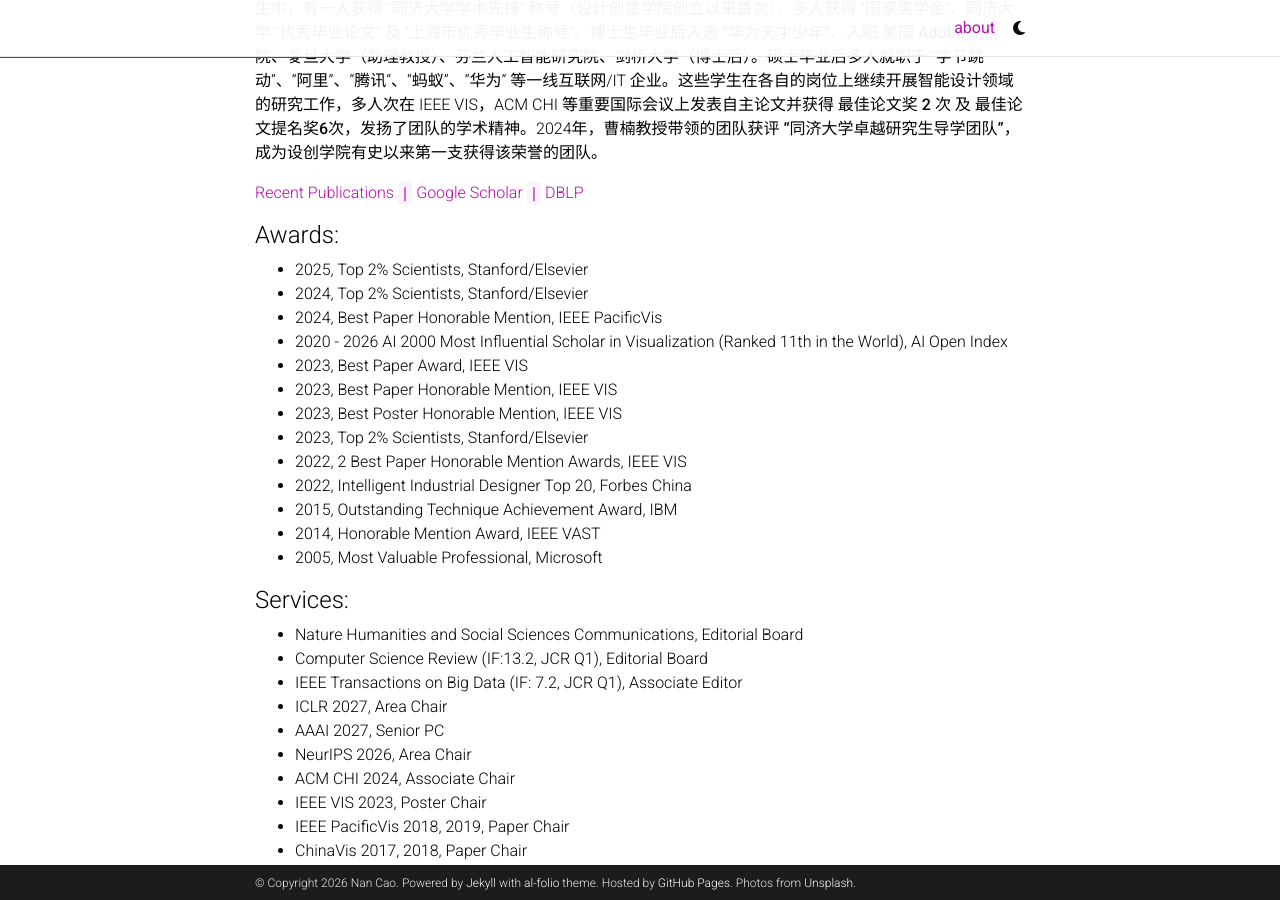
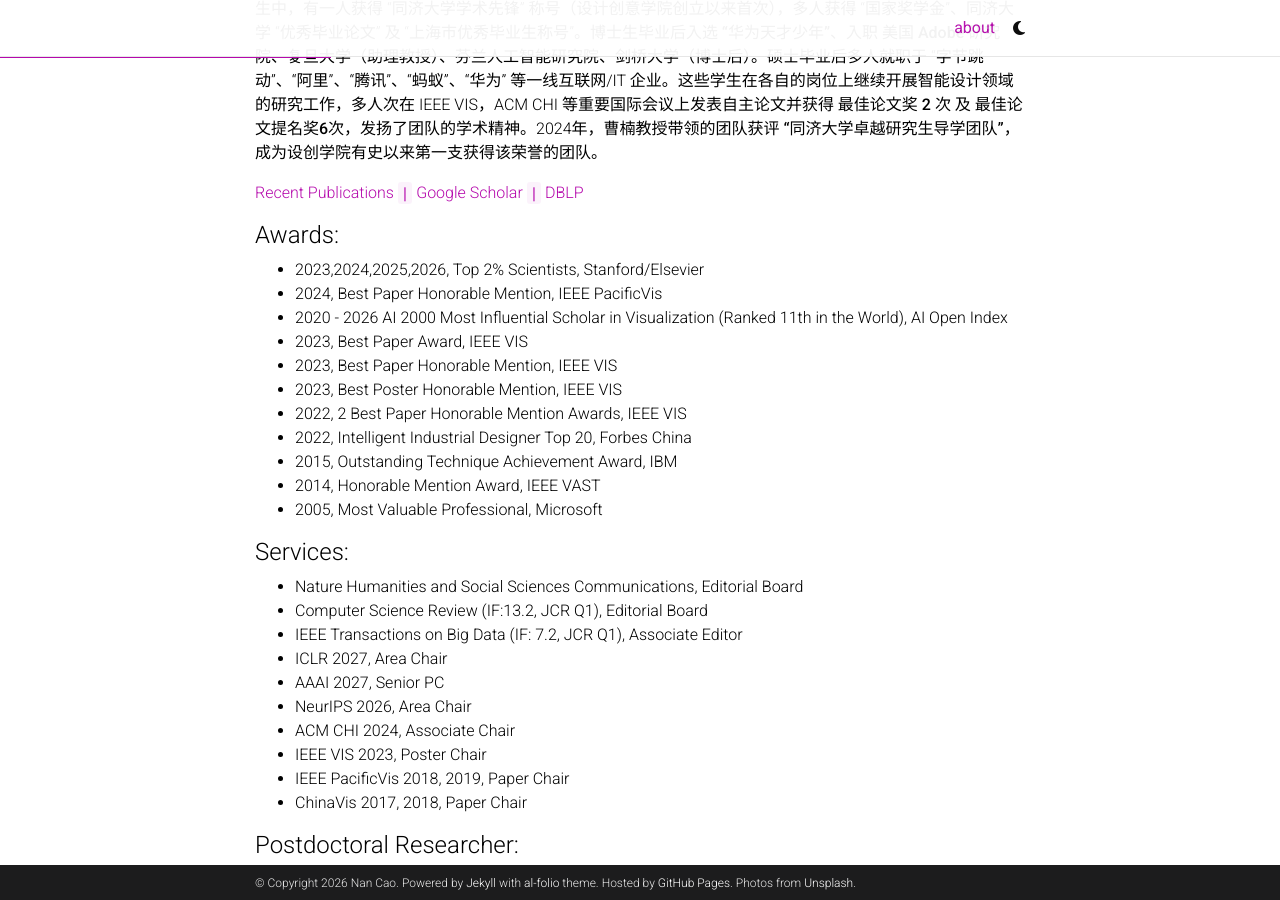
Before and after one commit to nancao/nancao.github.io, a Jekyll site: the page built from _pages/about.md, in a window 1280 px wide and 900 px high, scrolled down 732 px. Built offline with Jekyll 4.4.1, drawn with Linux system fonts in a browser that asks for light colours; full-size pictures stand in for the smaller copies a plugin makes; comment, search, counter and statistics services are not loaded; a style sheet for code colours, icons or effects is not loaded.

Commit message:
Update awards section in about.md
Consolidate awards for Top 2% Scientists into a single entry.

```diff
--- a/_pages/about.md
+++ b/_pages/about.md
@@ -27,14 +27,12 @@
 [Recent Publications](https://idvxlab.com/publication.html) <code>|</code> [Google Scholar](https://scholar.google.com/citations?user=5I0mFcsAAAAJ) <code>|</code> [DBLP](https://dblp.org/pid/66/5146-1.html)
 
 #### Awards:
-- 2025, Top 2% Scientists, Stanford/Elsevier
-- 2024, Top 2% Scientists, Stanford/Elsevier
+- 2023,2024,2025,2026, Top 2% Scientists, Stanford/Elsevier
 - 2024, Best Paper Honorable Mention, IEEE PacificVis
 - 2020 - 2026 AI 2000 Most Influential Scholar in Visualization (Ranked 11th in the World), AI Open Index
 - 2023, Best Paper Award, IEEE VIS
 - 2023, Best Paper Honorable Mention, IEEE VIS
 - 2023, Best Poster Honorable Mention, IEEE VIS
-- 2023, Top 2% Scientists, Stanford/Elsevier
 - 2022, 2 Best Paper Honorable Mention Awards, IEEE VIS
 - 2022, Intelligent Industrial Designer Top 20, Forbes China
 - 2015, Outstanding Technique Achievement Award, IBM
```
